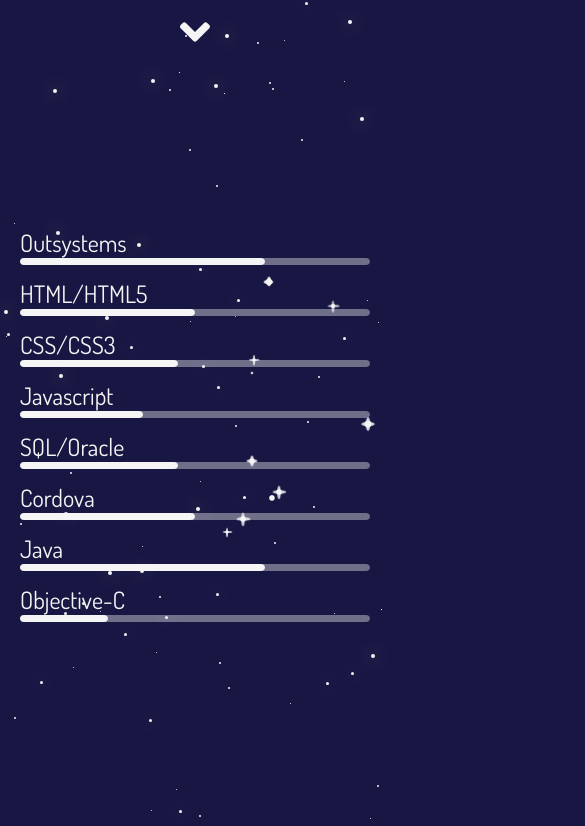
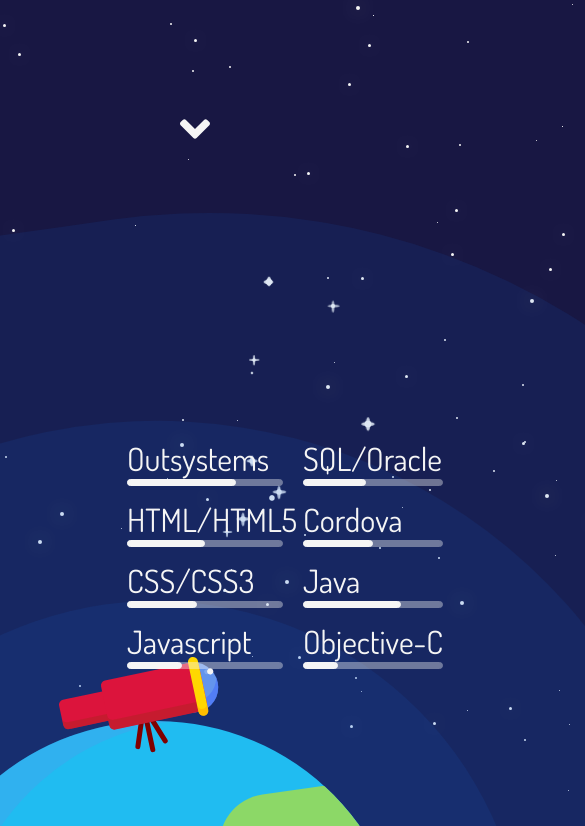
Before and after one commit to chroa/chroa.github.io, a plain HTML site: page index.html in a window 390 px wide. Shown: the part 656-1482 px from the top of the page, 585 px wide, since content can reach past the window. Drawn offline with nearby package versions, Linux system fonts and the light colour scheme.

Commit message:
Reduced the width size of mobile screens for the responsive layout.

```diff
--- a/style/style.css
+++ b/style/style.css
@@ -1376,7 +1376,7 @@ h3 {
 /* Landscape */
 @media only screen
   and (min-device-width: 320px)
-  and (max-device-width: 812px)
+  and (max-device-width: 600px)
   and (orientation: landscape) {
 
       #title {
@@ -1535,7 +1535,7 @@ h3 {
 /* Portrait */
 @media only screen
   and (min-device-width: 320px)
-  and (max-device-width: 812px)
+  and (max-device-width: 600px)
   and (orientation: portrait) {
 
   	  #title {
```
